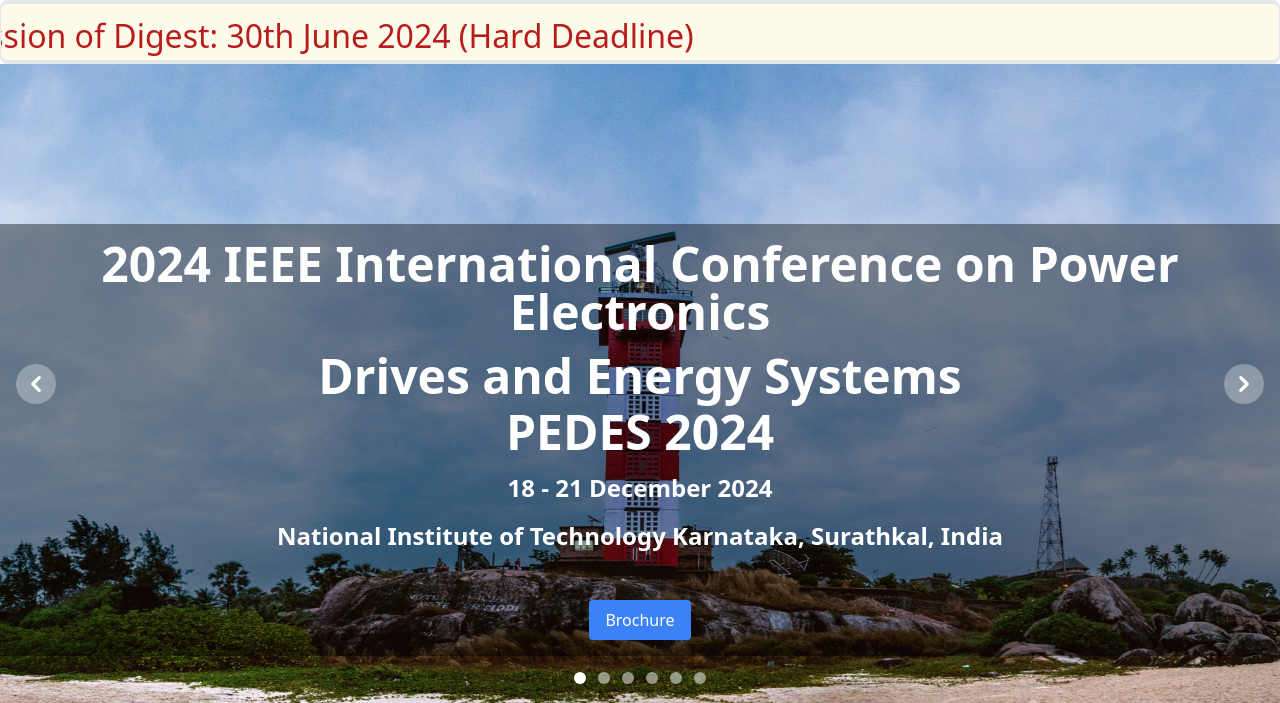
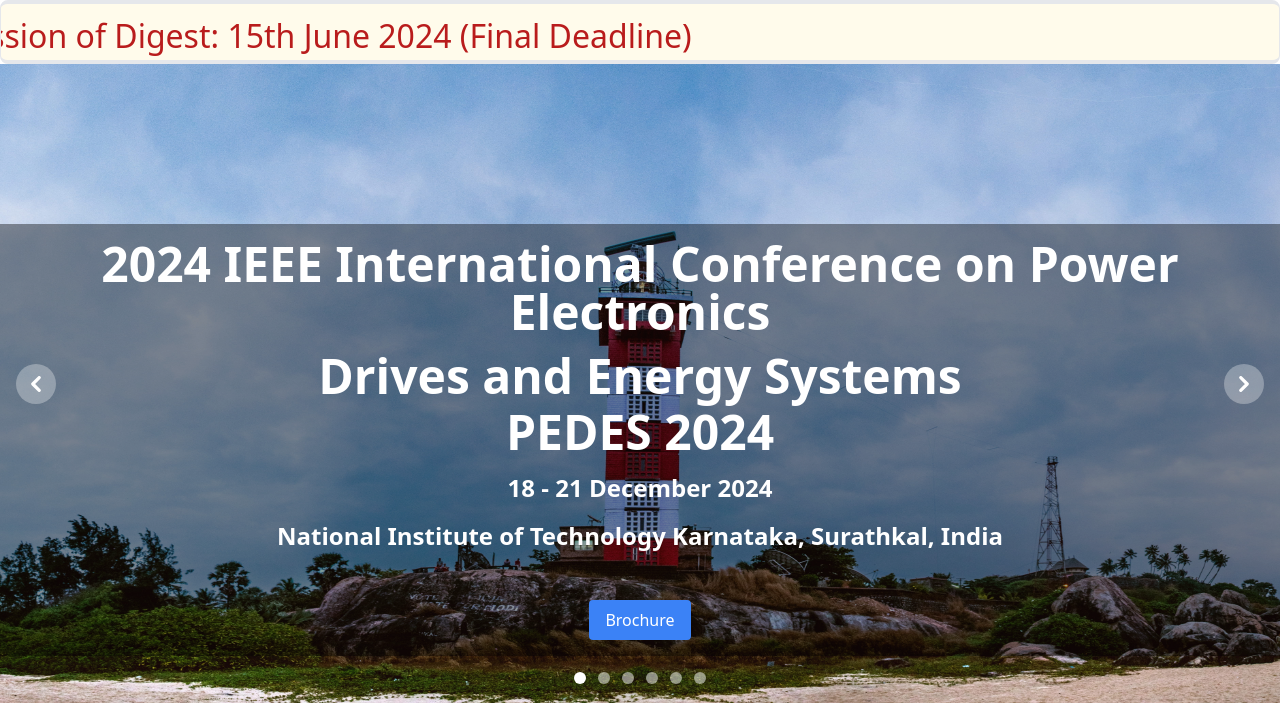
Before and after one commit to anirudhprabhakaran3/pedes-website, a Django app: template web/templates/pages/home.html in a window 1280 px wide. Shown: the part 164-867 px from the top of the page. Run offline with Django 4.2, Linux system fonts and the light colour scheme; the template is opened without the code that fills it, so the values that code supplies are empty; some libraries are stand-ins or nearby versions; grey boxes are pictures that could not be loaded.

Commit message:
Revert "168 update timeline"

```diff
--- a/web/templates/pages/home.html
+++ b/web/templates/pages/home.html
@@ -134,7 +134,7 @@
         <div class="ticker">
            <div class="ticker_item flex flex-row items-center">
             <a href="important_dates">
-                Last Date for Submission of Digest: 30th June 2024 (Hard Deadline)
+                Last Date for Submission of Digest: 15th June 2024 (Final Deadline)
             </a>
         </div>
         </div>
@@ -525,13 +525,10 @@
                     <s><time class="mb-1 text-lg font-bold leading-none text-gray-900 font-helvetica">31<sup>st</sup> May 2024
                     </time></s>
                     <br>
-                    <s><time class="mb-1 text-lg font-bold leading-none text-gray-900 font-helvetica">15<sup>th</sup> June 2024
-                    </time></s>
-                    <br>
-                    <time class="mb-1 text-lg font-bold leading-none text-gray-900 font-helvetica">30<sup>th</sup> June
+                    <time class="mb-1 text-lg font-bold leading-none text-gray-900 font-helvetica">15<sup>st</sup> June
                         2024
                     </time>
-                    <h3 class="text-base font-normal text-gray-900 font-helvetica">Hard Deadline for Submission of
+                    <h3 class="text-base font-normal text-gray-900 font-helvetica">Final Deadline for Submission of
                         Digest</h3>
                 </li>
                 <li class="mb-10 ml-4">
```
Also changed, not shown: web/templates/pages/important_dates.html (+2 -5 lines).
